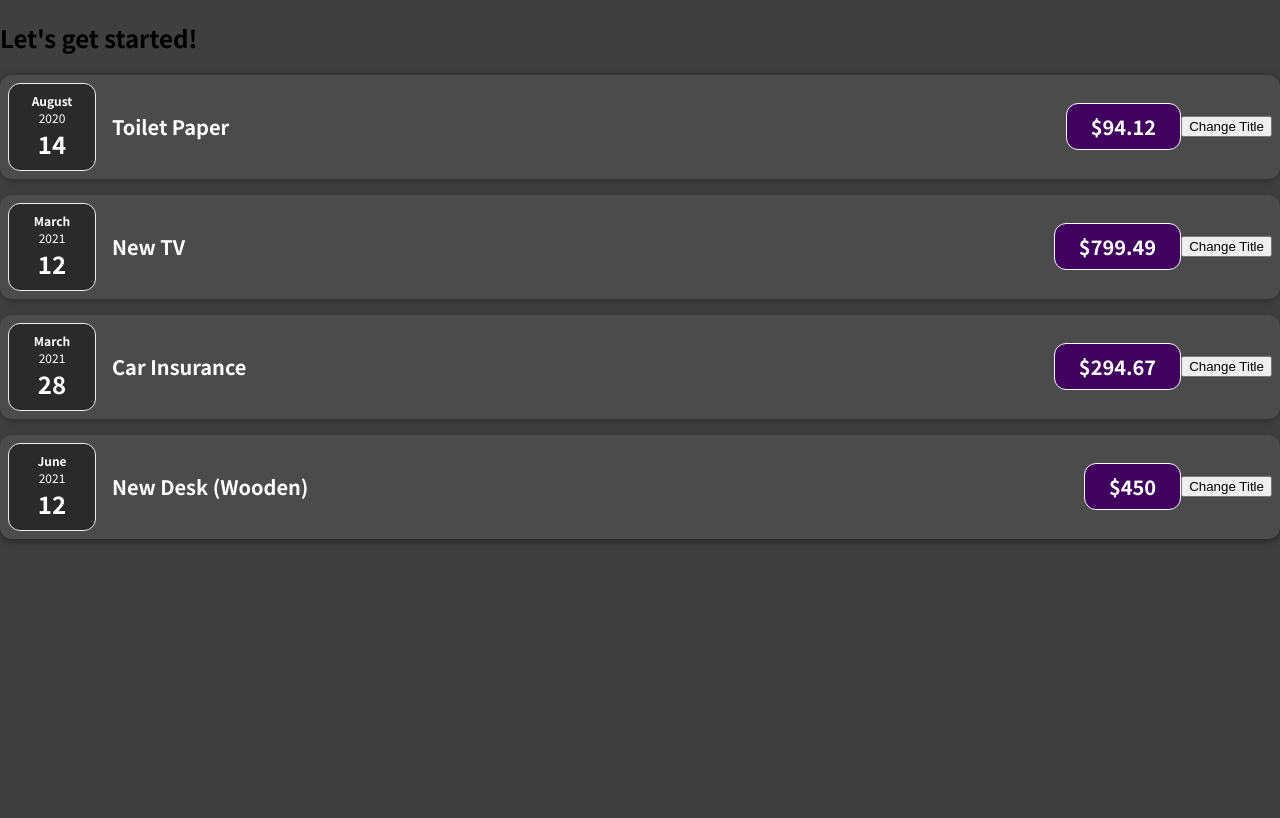
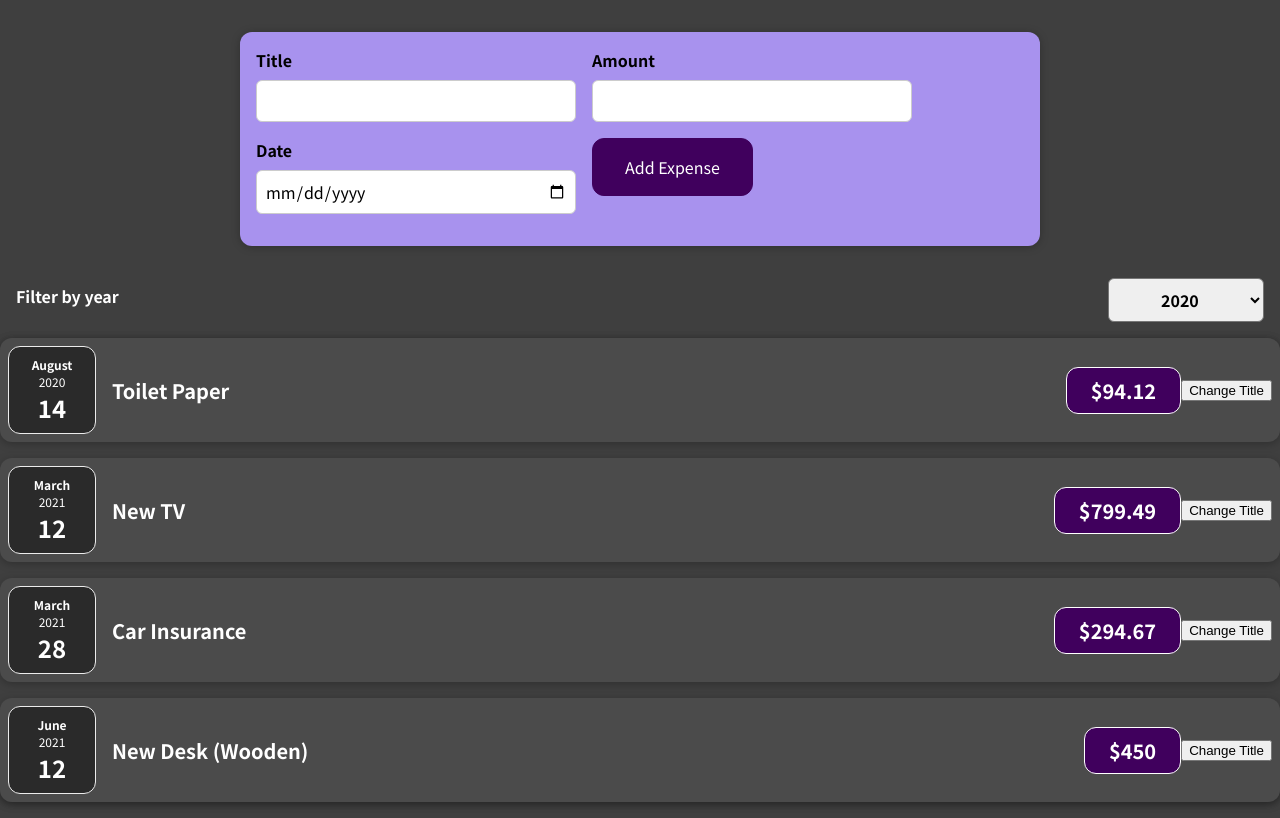
Before and after one commit to luis-londono/react-complete-guide, a React (Create React App) app: page / in a window 1280 px wide. Built offline with nearby package versions, Linux system fonts and the light colour scheme.

Commit message:
expense form and filters

```diff
--- a/src/App.js
+++ b/src/App.js
@@ -1,5 +1,7 @@
 import React from "react";
 import Expenses from "./components/Expenses";
+import ExpenseForm from "./components/NewExpense/ExpenseForm";
+import NewExpense from "./components/NewExpense/NewExpense";
 
 const App = () => {
   const expenses = [
@@ -24,11 +26,16 @@
     },
   ];
 
+  const addExpenseHandler = (expense) => {
+    // console.log("In App.js");
+    console.log(expense);
+    expenses.push(expense);
+  }
 
   return (
     <>
     <div>
-      <h2>Let's get started!</h2>
+      <NewExpense onAddExpense={addExpenseHandler}/>
       <Expenses items={expenses} />
     </div>
     </>
--- a/src/components/Expenses.jsx
+++ b/src/components/Expenses.jsx
@@ -1,11 +1,18 @@
-import React from 'react';
+import React, { useState } from 'react';
 import Card from '../UI/Card';
 import ExpenseItem from './ExpenseItem';
+import ExpensesFilter from './ExpensesFilter';
 
 const Expenses = (props) => {
+  const [filteredYear, setFilteredYear] = useState('2020');
+
+  const filterChangeHandler = selectedYear => {
+    setFilteredYear(selectedYear);
+  }
 
   return (
     <>
+      <ExpensesFilter selected={filteredYear} onChangeFilter={filterChangeHandler} />
       <Card className="expenses">
         {props.items && props.items.map(x =>
           <ExpenseItem id={x.id} title={x.title} amount={x.amount} date={x.date} />
--- /dev/null
+++ b/src/components/ExpensesFilter.css
@@ -0,0 +1,24 @@
+.expenses-filter {
+  color: white;
+  padding: 0 1rem;
+}
+
+.expenses-filter__control {
+  display: flex;
+  width: 100%;
+  align-items: center;
+  justify-content: space-between;
+  margin: 1rem 0;
+}
+
+.expenses-filter label {
+  font-weight: bold;
+  margin-bottom: 0.5rem;
+}
+
+.expenses-filter select {
+  font: inherit;
+  padding: 0.5rem 3rem;
+  font-weight: bold;
+  border-radius: 6px;
+}
--- /dev/null
+++ b/src/components/ExpensesFilter.jsx
@@ -0,0 +1,26 @@
+import React from 'react';
+import './ExpensesFilter.css';
+
+const ExpensesFilter = (props) => {
+
+  const dropdownChangeHandler = (event) => {
+    // console.log(event);
+    props.onChangeFilter(event.target.value);
+  }
+
+  return (
+    <div className='expenses-filter'>
+      <div className='expenses-filter__control'>
+        <label>Filter by year</label>
+        <select value={props.selected} onChange={dropdownChangeHandler}>
+          <option value='2022'>2022</option>
+          <option value='2021'>2021</option>
+          <option value='2020'>2020</option>
+          <option value='2019'>2019</option>
+        </select>
+      </div>
+    </div>
+  );
+};
+
+export default ExpensesFilter;
--- /dev/null
+++ b/src/components/NewExpense/ExpenseForm.css
@@ -0,0 +1,26 @@
+.new-expense__controls {
+  display: flex;
+  flex-wrap: wrap;
+  gap: 1rem;
+  margin-bottom: 1rem;
+  text-align: left;
+}
+
+.new-expense__control label {
+  font-weight: bold;
+  margin-bottom: 0.5rem;
+  display: block;
+}
+
+.new-expense__control input {
+  font: inherit;
+  padding: 0.5rem;
+  border-radius: 6px;
+  border: 1px solid #ccc;
+  width: 20rem;
+  max-width: 100%;
+}
+
+.new-expense__actions {
+  text-align: right;
+}
--- /dev/null
+++ b/src/components/NewExpense/ExpenseForm.jsx
@@ -0,0 +1,98 @@
+import React, { useState } from 'react';
+import './ExpenseForm.css';
+
+const ExpenseForm = (props) => {
+  const [enteredTitle, setEnteredTitle] = useState('');
+  const [enteredDate, setEnteredDate] = useState('');
+  const [enteredAmount, setEnteredAmount] = useState('');
+
+  // const [userInput, setUserInput] = useState({
+  //   enteredTitle: "",
+  //   enteredDate: "",
+  //   enteredAmount: ""
+  // }
+  // )
+
+  const titleChangeHandler = (event) => {
+    setEnteredTitle(event.target.value);
+
+    // setUserInput({
+    //   ...userInput,
+    //   enteredTitle: event.target.value
+    // })
+
+    // schedule state updates, react will gaurentee state snapshot will always be the latest snapshot
+    // keeping all states in mind. Always, if state update depends on previous state use this below!
+    // setUserInput((prevState) => {
+    //   return {
+    //     ...prevState, enteredTitle: event.target.value
+    //   };
+    // });
+
+  }
+
+  const amountChangeHandler = (event) => {
+    setEnteredAmount(event.target.value);
+
+    // setUserInput({
+    //   ...userInput,
+    //   enteredAmount: event.target.value
+    // })
+  }
+
+  const dateChangeHandler = (event) => {
+    setEnteredDate(event.target.value);
+
+    // setUserInput({
+    //   ...userInput,
+    //   enteredDate: event.target.value
+    // })
+  }
+
+  // when submit is clicked, the page is refreshed
+  const submitHandler = (event) => {
+    event.preventDefault();
+
+    const expenseData = {
+      title: enteredTitle,
+      amount: enteredAmount,
+      date: new Date(enteredDate)
+    }
+
+    // console.log(expenseData);
+
+    props.onSaveExpenseData(expenseData);
+    setEnteredTitle('');
+    setEnteredAmount('');
+    setEnteredDate('');
+  }
+
+  return (
+    <form onSubmit={submitHandler}>
+      <div className="new-expense__controls">
+
+        <div className="new-expense__control">
+          <label>Title</label>
+          <input type="text" onChange={titleChangeHandler} value={enteredTitle} />
+        </div>
+
+        <div className="new-expense__control">
+          <label>Amount</label>
+          <input type="number" min="0.01" step="0.01" onChange={amountChangeHandler} value={enteredAmount} />
+        </div>
+
+        <div className="new-expense__control">
+          <label>Date</label>
+          <input type="date" min="2019-01-01" step="2022-12-31" onChange={dateChangeHandler} value={enteredDate} />
+        </div>
+
+        <div className="new-expense__actions">
+          <button type="submit">Add Expense</button>
+        </div>
+
+      </div>
+    </form>
+  );
+};
+
+export default ExpenseForm;
--- /dev/null
+++ b/src/components/NewExpense/NewExpense.css
@@ -0,0 +1,38 @@
+.new-expense {
+  background-color: #a892ee;
+  padding: 1rem;
+  margin: 2rem auto;
+  width: 50rem;
+  max-width: 95%;
+  border-radius: 12px;
+  text-align: center;
+  box-shadow: 0 1px 8px rgba(0, 0, 0, 0.25);
+}
+
+.new-expense button {
+  font: inherit;
+  cursor: pointer;
+  padding: 1rem 2rem;
+  border: 1px solid #40005d;
+  background-color: #40005d;
+  color: white;
+  border-radius: 12px;
+  margin-right: 1rem;
+}
+
+.new-expense button:hover,
+.new-expense button:active {
+  background-color: #510674;
+  border-color: #510674;
+}
+
+.new-expense button.alternative {
+  color: #220131;
+  border-color: transparent;
+  background-color: transparent;
+}
+
+.new-expense button.alternative:hover,
+.new-expense button.alternative:active {
+  background-color: #ddb3f8;
+}
--- /dev/null
+++ b/src/components/NewExpense/NewExpense.jsx
@@ -0,0 +1,22 @@
+import React from 'react';
+import './NewExpense.css';
+import ExpenseForm from './ExpenseForm';
+
+const NewExpense = (props) => {
+  const saveExpenseDataHandler = (enteredExpenseData) => {
+    const expenseData = {
+      ...enteredExpenseData,
+      id: Math.random().toString()
+    };
+    // console.log(expenseData);
+    props.onAddExpense(expenseData);
+  };
+
+  return (
+    <div className="new-expense">
+      <ExpenseForm onSaveExpenseData={saveExpenseDataHandler} />
+    </div>
+  );
+};
+
+export default NewExpense;
```
Also changed, not shown: 1 other file (tests, documents, lock files or other folders).
